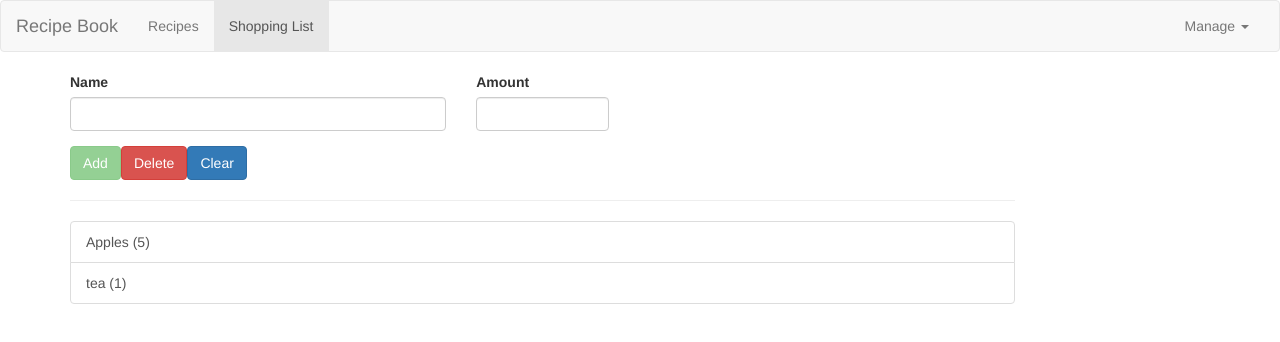
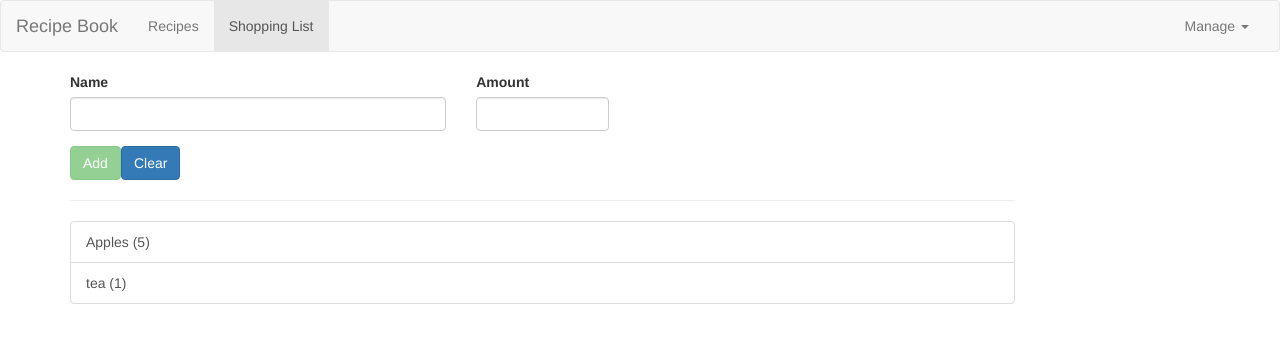
Before and after one commit to akhileshgowda7/Angular, an Angular app in the folder Project-1/: page /shopping-list in a window 1280 px wide. Shown: the top 342 px of the page. Built offline with nearby package versions, Linux system fonts and the light colour scheme.

Commit message:
Adding Delete Button Functionality

```diff
--- a/Project-1/src/app/shopping-list/shopping-edit/shopping-edit.component.html
+++ b/Project-1/src/app/shopping-list/shopping-edit/shopping-edit.component.html
@@ -14,7 +14,7 @@
             <div class="row">
                 <div class="col-xs-12">
                     <button class="btn btn-success" type="submit" [disabled]="!f.valid">{{editMode ? 'Update':'Add'}}</button>
-                    <button class="btn btn-danger" type="button">Delete</button>
+                    <button class="btn btn-danger" type="button" (click)="onDelete()" *ngIf="editMode">Delete</button>
                     <button class="btn btn-primary" type="button" (click)="onClear()">Clear</button>
                 </div>
             </div>
--- a/Project-1/src/app/shopping-list/shopping-edit/shopping-edit.component.ts
+++ b/Project-1/src/app/shopping-list/shopping-edit/shopping-edit.component.ts
@@ -45,6 +45,10 @@
     this.slForm.reset();
     this.editMode=false;
   }
+  onDelete(){
+    this.slService.deleteIngredient(this.editedItemIndex);
+    this.onClear();
+  }
 
   ngOnDestroy() {
     this.subscription.unsubscribe();
--- a/Project-1/src/app/shopping-list/shopping-list.service.ts
+++ b/Project-1/src/app/shopping-list/shopping-list.service.ts
@@ -27,5 +27,9 @@
         this.ingredients[index] = newIngridient;
         this.ingredientsChanged.next(this.ingredients.slice());
     }
+    deleteIngredient(index:number){
+       this.ingredients.splice(index,1);
+       this.ingredientsChanged.next(this.ingredients.slice());
+    }
 
 }
```
